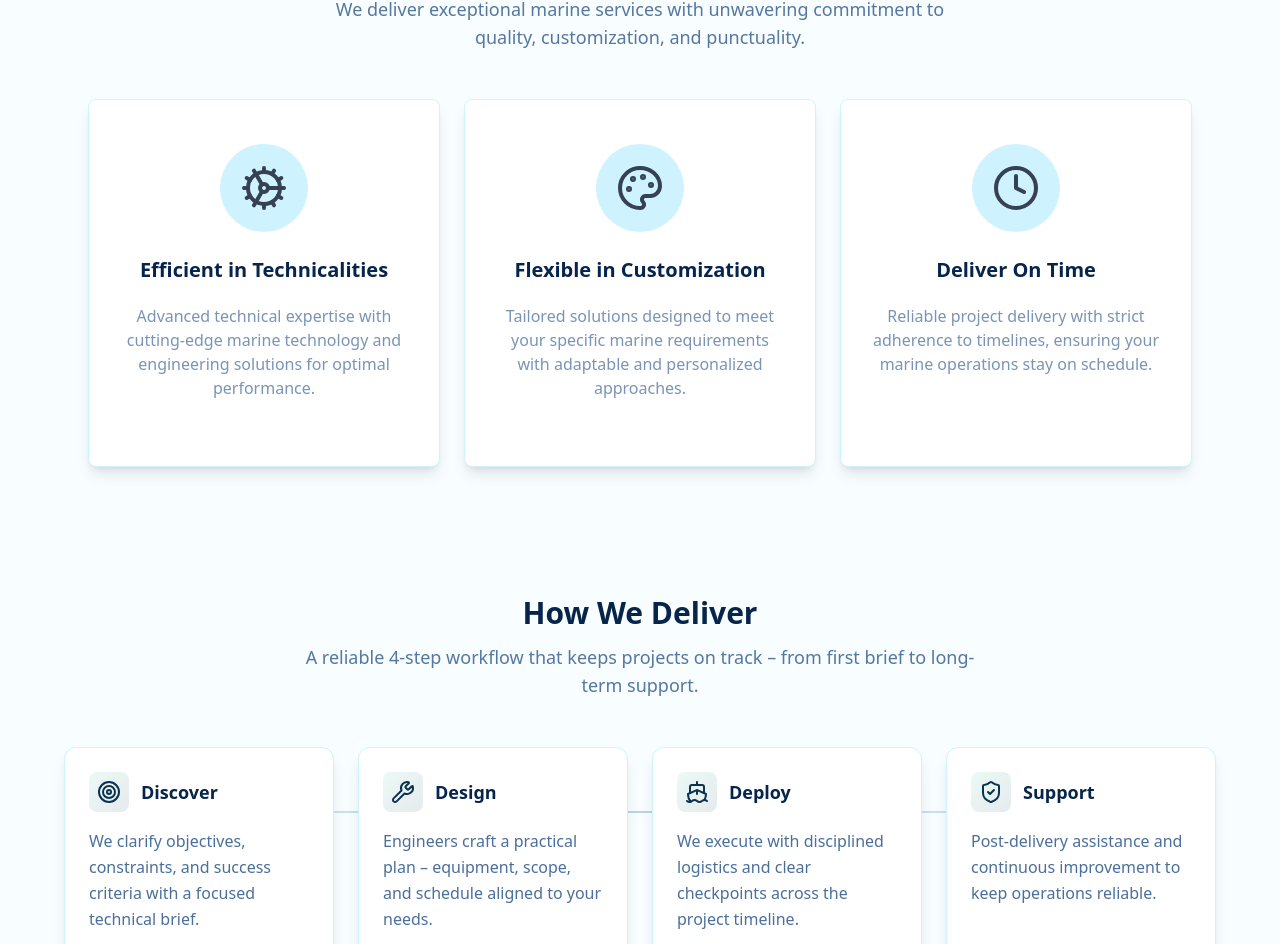
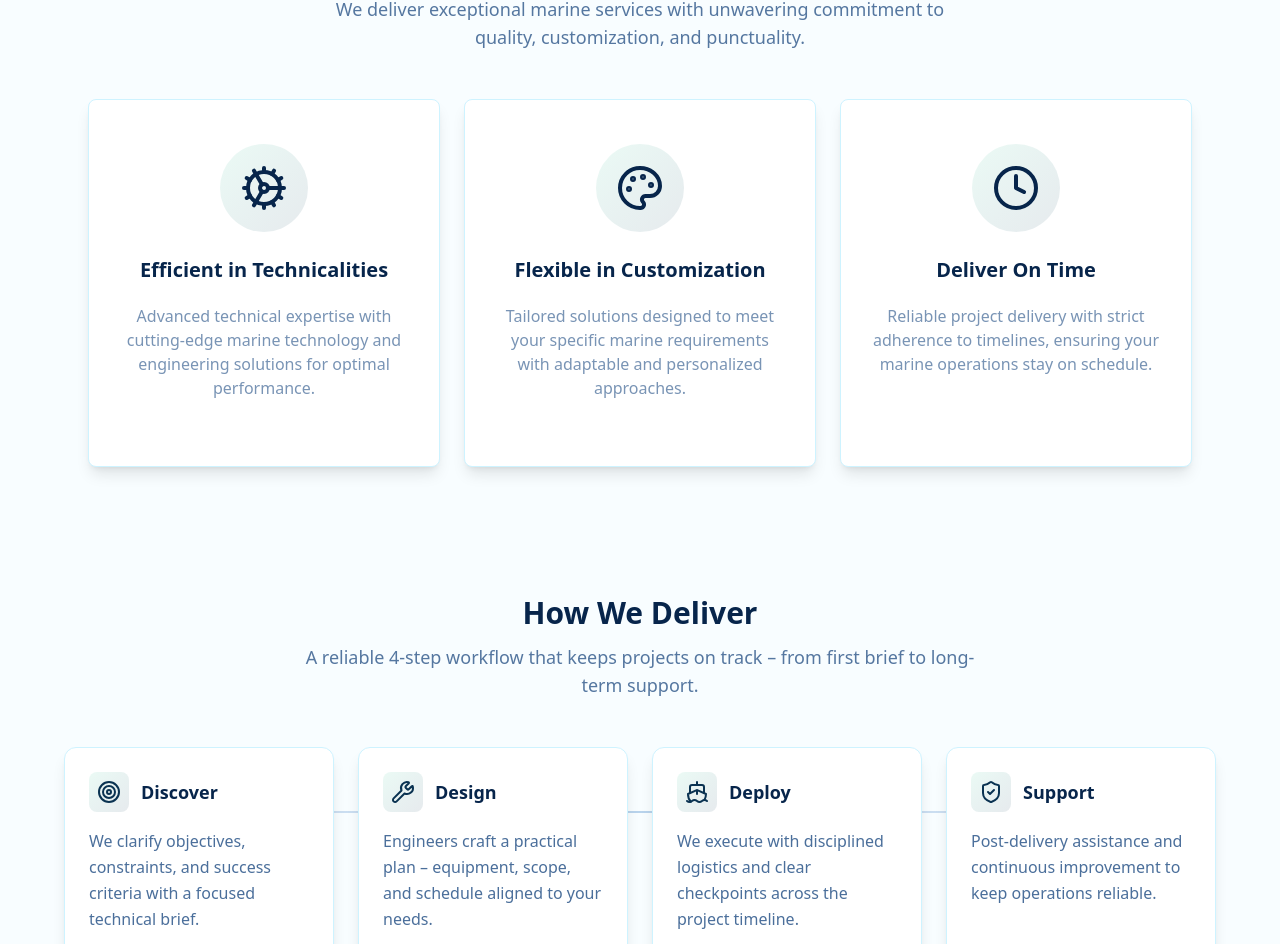
Before and after one commit to faressuliman/triple-s, a React (Vite) app: page / in a window 1280 px wide. Shown: the part 1609-2553 px from the top of the page. Built offline with nearby package versions, Linux system fonts and the light colour scheme.

Commit message:
Accessibility update

```diff
--- a/src/components/home/ProcessSection.tsx
+++ b/src/components/home/ProcessSection.tsx
@@ -22,6 +22,7 @@ const ProcessSection = () => {
       variants={cardVariants}
       className="relative rounded-xl border border-[#CEF3FF] bg-white p-6 transition-colors duration-300 shadow-lg hover:shadow-indigo-300 hover:shadow-xl hover:cursor-default"
       whileHover={{ y: -6, scale: 1.01 }}
+      transition={{ duration: 0.3}}
       whileTap={{ scale: 0.98 }}
     >
       <div className="flex items-center gap-3 mb-4">
@@ -29,7 +30,7 @@ const ProcessSection = () => {
           className="h-10 w-10 rounded-lg bg-gradient-to-br from-[#34CD97]/10 to-[#0A3251]/10 flex items-center justify-center"
           initial={{ scale: 0.9, rotate: -3 }}
           whileInView={{ scale: 1, rotate: 0 }}
-          transition={{ duration: 1.2 }}
+          transition={{ duration: 3}}
           viewport={{ once: true, amount: 0.6 }}
         >
           <Icon className="text-[#0A3251]" />
--- a/src/components/home/ServicesSection.tsx
+++ b/src/components/home/ServicesSection.tsx
@@ -9,7 +9,7 @@ const ServicesSection = () => {
       key={index}
       initial={{ opacity: 0, y: 30 }}
       whileInView={{ opacity: 1, y: 0 }}
-      transition={{ duration: 1.2, delay: index * 0.1 }}
+      transition={{ duration: 1.2, delay: 0.1 }}
       whileHover={{ y: -5 }}
       viewport={{ once: true }}
     >
--- a/src/components/ui/ServiceCard.tsx
+++ b/src/components/ui/ServiceCard.tsx
@@ -5,8 +5,8 @@ const ServiceCard = ({ icon: Icon, title, description, color }: IServices) => {
 
     return (
         <div className={`bg-white rounded-lg md:w-auto w-auto md:h-92 h-auto mx-auto shadow-lg hover:shadow-xl hover:shadow-indigo-300 border border-[#CEF3FF] p-8 text-center transition-all duration-400 transform hover:scale-102 hover:-translate-y-3 relative overflow-hidden group hover:cursor-default`}>
-            <div className={`mx-auto mb-6 mt-3 h-22 w-22 rounded-full flex items-center justify-center bg-[#CEF3FF] transition-all duration-300`}>
-                <Icon className={`h-12 w-12 text-gray-700 ${color}`} />
+            <div className={`mx-auto mb-6 mt-3 h-22 w-22 rounded-full flex items-center justify-center bg-gradient-to-br from-[#34CD97]/10 to-[#0A3251]/10 transition-all duration-300`}>
+                <Icon className={`h-12 w-12 text-[#07254B] ${color}`} />
             </div>
             <h3 className="text-xl font-bold mb-5 text-[#07254B]">{title}</h3>
             <p className=" text-[#7994B5]">{description}</p>
--- a/src/pages/About.tsx
+++ b/src/pages/About.tsx
@@ -98,7 +98,7 @@ const About = () => {
           {/* Icons and Text */}
           <div className="grid grid-cols-1 md:grid-cols-2 gap-8 mt-12">
             <div className="grid grid-cols-[auto_1fr] items-center gap-4">
-              <div className="w-12 h-12 rounded-xl flex items-center justify-center bg-[#E6E9ED]">
+              <div className="w-12 h-12 rounded-xl flex items-center justify-center bg-gradient-to-br from-[#34CD97]/10 to-[#0A3251]/10">
                 <Award className="h-6 w-6 text-[#07254B]" />
               </div>
               <div>
@@ -110,7 +110,7 @@ const About = () => {
             </div>
 
             <div className="grid grid-cols-[auto_1fr] items-center gap-4">
-              <div className="w-12 h-12 rounded-xl flex items-center justify-center bg-[#E6E9ED]">
+              <div className="w-12 h-12 rounded-xl flex items-center justify-center bg-gradient-to-br from-[#34CD97]/10 to-[#0A3251]/10">
                 <ShieldHalf className="h-6 w-6 text-[#07254B]" />
               </div>
               <div>
@@ -136,7 +136,7 @@ const About = () => {
             <div className="flex flex-col justify-between gap-8 h-full">
               {/* Mission */}
               <div className="flex items-start gap-5">
-                <div aria-hidden className="w-20 h-16 rounded-2xl flex items-center justify-center bg-[#E6E9ED] shadow-md">
+                <div aria-hidden className="w-20 h-16 rounded-2xl flex items-center justify-center bg-gradient-to-br from-[#34CD97]/10 to-[#0A3251]/10 shadow-md">
                   <Target className="w-12 h-9 text-[#07254B]" />
                 </div>
                 <div>
@@ -152,7 +152,7 @@ const About = () => {
 
               {/* Vision */}
               <div className="flex items-start gap-5">
-                <div aria-hidden className="w-20 h-16 rounded-2xl flex items-center justify-center bg-[#E6E9ED] shadow-md">
+                <div aria-hidden className="w-20 h-16 rounded-2xl flex items-center justify-center bg-gradient-to-br from-[#34CD97]/10 to-[#0A3251]/10 shadow-md">
                   <Waves className="w-9 h-9 text-[#07254B]" />
                 </div>
                 <div>
--- a/src/pages/Contact.tsx
+++ b/src/pages/Contact.tsx
@@ -37,7 +37,7 @@ const Contact = () => {
     >
       <div className="grid md:grid-cols-5 grid-cols-4">
         <motion.div
-          className="w-12 h-12 px-3 py-3 rounded-full bg-[#E6E9ED] col-span-1"
+          className="w-12 h-12 px-3 py-3 rounded-full bg-gradient-to-br from-[#34CD97]/10 to-[#0A3251]/10 col-span-1"
           whileHover={{ scale: 1.1, rotate: 5 }}
           transition={{ type: "spring", stiffness: 300 }}
         >
```
